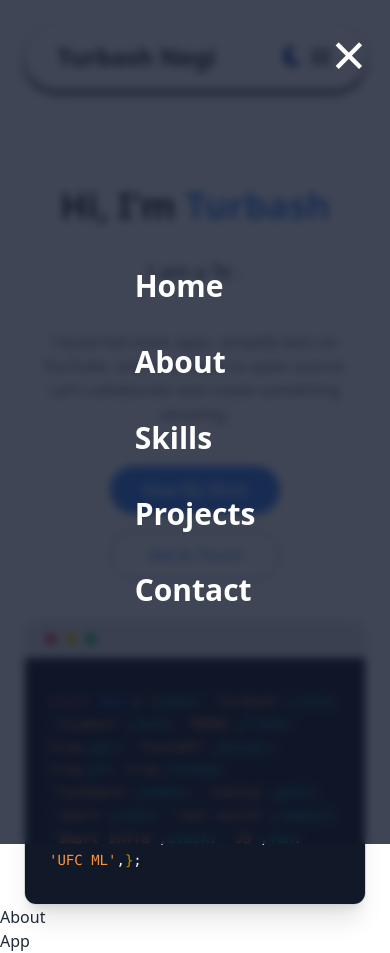
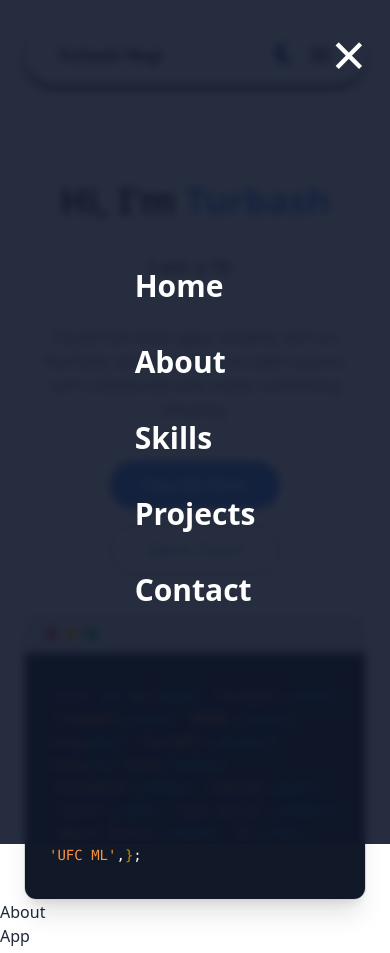
Before and after one commit to shikhar-ag87/Turbash-Portfolio-Website, a React (Create React App) app: page / in a window 390 px wide. Both pictures are taken after a click on the icon 321 px from the left and 57 px from the top of the page. Built offline with nearby package versions, Linux system fonts and the light colour scheme.

Commit message:
Fixed some responsive issues Moved the hamburger button further

```diff
--- a/src/components/Hero.js
+++ b/src/components/Hero.js
@@ -36,10 +36,10 @@ const Hero = () => {
               to open source. Let’s collaborate and create something amazing.
             </p>
             <div className="mt-6 flex xs:flex-row flex-col gap-4 z-0 button-container">
-              <button className="bg-primary dark:bg-primary-dark text-white hover:bg-primary/90 rounded-full px-8 py-3 transition-scale duration-300 transform hover:scale-105">
+              <button className="bg-primary dark:bg-primary-dark text-white hover:bg-primary/90 hover:dark:bg-primary-dark rounded-full px-8 py-3 transition-scale duration-300 transform hover:scale-105">
                 View My Work
               </button>
-              <button className="border border-primary dark:border-primary-dark text-primary dark:text-primary-dark hover:bg-primary/10 rounded-full px-8 py-3 transition-scale duration-300 transform hover:scale-105">
+              <button className="border border-primary dark:border-primary-dark text-primary dark:text-primary-dark hover:bg-primary/10 dark rounded-full px-8 py-3 transition-scale duration-300 transform hover:scale-105">
                 Get In Touch
               </button>
             </div>
--- a/src/components/Navbar.js
+++ b/src/components/Navbar.js
@@ -44,16 +44,16 @@ export default function Navbar() {
     <nav className="navbar sticky top-0  px-6 md:px-12 lg:px-20 py-4 z-10">
       <div className="mt-2 flex justify-between z-50 bg-white dark:bg-slate-900 text-fg dark:text-fg-dark items-center lg:max-w-[80%] mx-auto border border-border dark:border-border-dark-dark rounded-full px-8 py-4 shadow-md shadow-black dark:shadow-white">
         <a href="./">
-        <span className="text-2xl font-bold hover:text-indigo-600 dark:hover:text-indigo-400">
+        <span className="tex-xl sm:text-2xl font-bold hover:text-indigo-600 dark:hover:text-indigo-400">
           Turbash Negi
         </span>
       </a>
 
-      <div className="flex nav-links-container gap-2 lg:gap-5 xl:gap-10 items-center">
-        <ul className="nav-links hidden md:flex gap-2 lg:gap-5 xl:gap-10">
+      <div className="flex nav-links-container gap-4 lg:gap-6 xl:gap-10 items-center">
+        <ul className="nav-links hidden md:flex gap-4 lg:gap-6 xl:gap-10">
           {links.map((link) => (
             <a key={link} href={`#${link.toLowerCase()}`}>
-              <li className="font-semibold text-lg hover:text-primary dark:hover:text-primary-dark cursor-pointer transition-colors duration-300 ">
+              <li className="font-semibold text-md lg:text-lg hover:text-primary dark:hover:text-primary-dark cursor-pointer transition-colors duration-300 ">
                 {link}
               </li>
             </a>
@@ -83,7 +83,7 @@ export default function Navbar() {
           <line x1="3" y1="18" x2="21" y2="18" />
         </svg>
         {menuOpen && (
-          <div className="mobile-view fixed inset-0 bg-slate-900/80 text-white backdrop-blur-sm bg-opacity-70 flex flex-col items-center justify-center z-50 text-3xl space-y-8">
+          <div className="mobile-view fixed inset-0 bg-slate-900/90 text-white backdrop-blur-sm bg-opacity-70 flex flex-col items-center justify-center z-50 text-3xl space-y-8">
             <button
               onClick={() => setMenuOpen(false)}
               className="absolute top-6 right-6 text-6xl hover:text-indigo-600 dark:hover:text-indigo-400 transition-colors duration-300"
```
